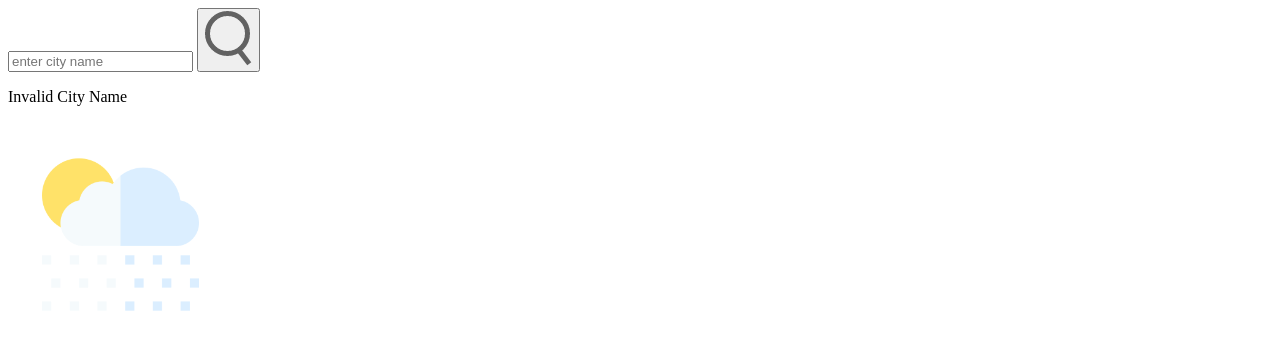
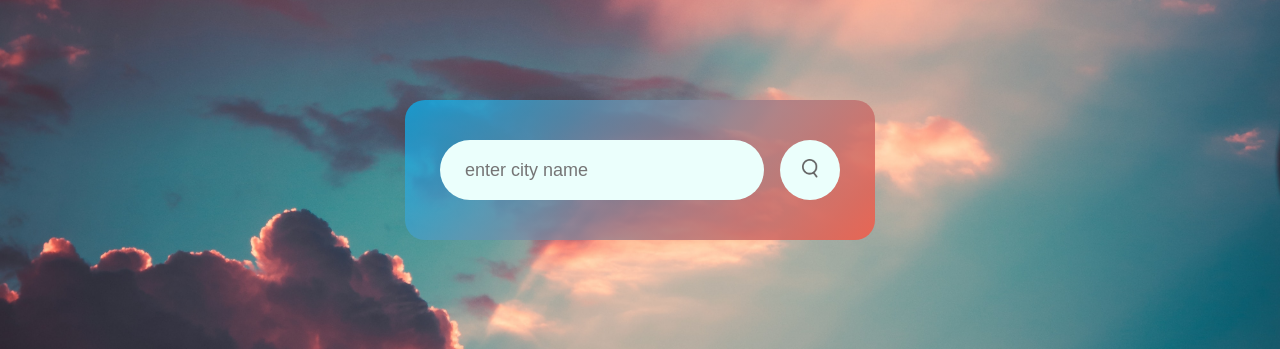
Before and after one commit to Sharmin64/weather-app, a plain HTML site: page index.html in a window 1280 px wide. Shown: the top 349 px of the page. Drawn offline with Linux system fonts and the light colour scheme; the site is published under a folder, as on GitHub Pages, so addresses that start at the root find nothing; files whose address does not match are found by name.

Commit message:
rootpath changed

```diff
--- a/index.html
+++ b/index.html
@@ -5,7 +5,7 @@
   <meta charset="UTF-8">
   <meta name="viewport" content="width=device-width, initial-scale=1.0">
   <title>Weather App</title>
-  <link rel="stylesheet" type="text/css" href="/styles/style.css">
+  <link rel="stylesheet" type="text/css" href="./styles/style.css">
 </head>
 
 <body>
```
